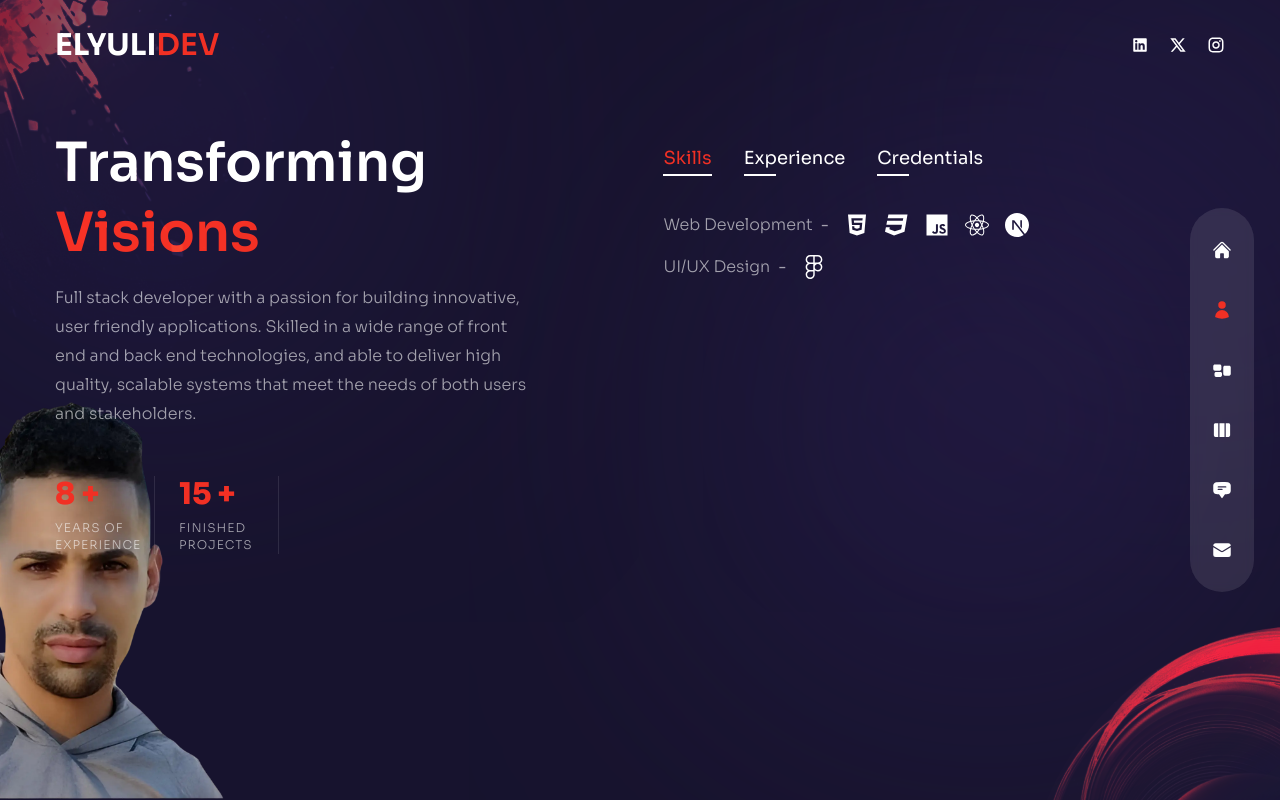
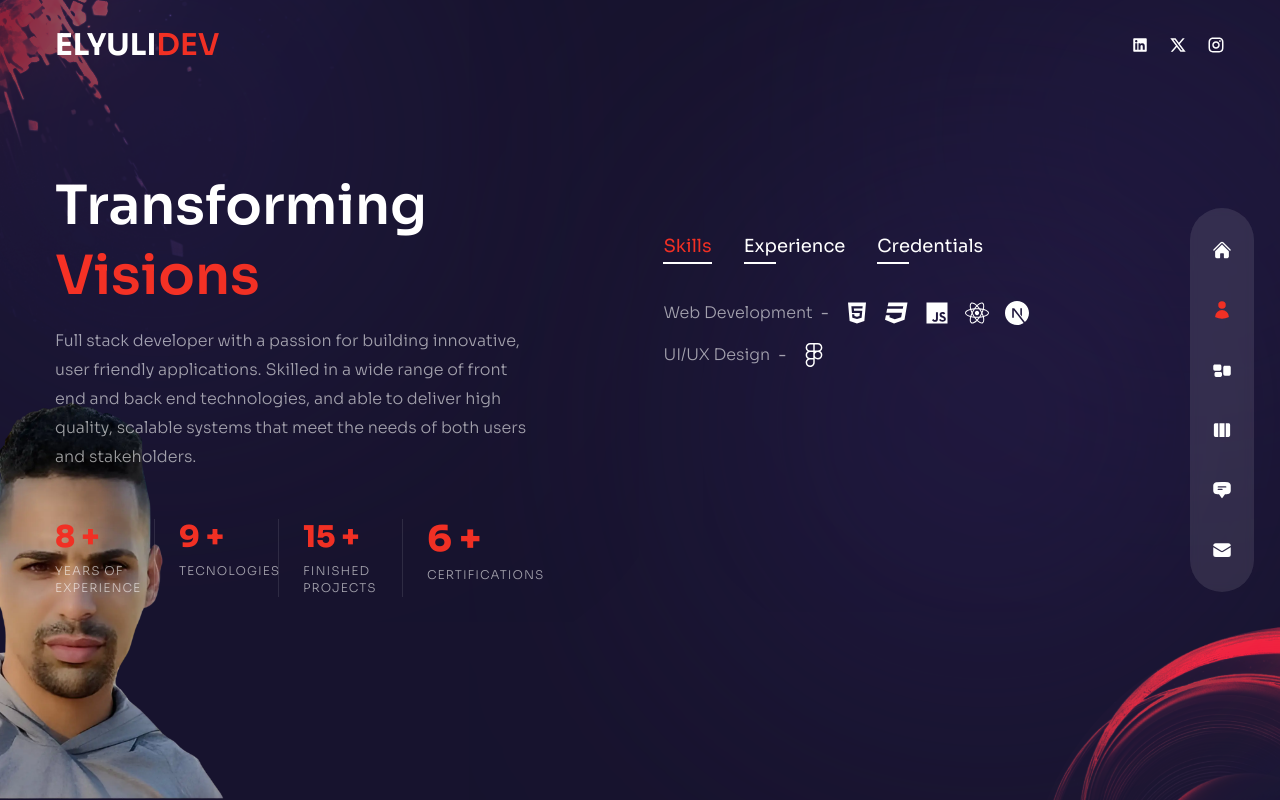
Before and after one commit to elyulidev/elyulidev-portfolio, a Next.js app: page /about in a window 1280 px wide. Built offline with nearby package versions, Linux system fonts and the light colour scheme.

Commit message:
Fix About page

```diff
--- a/src/app/about/page.jsx
+++ b/src/app/about/page.jsx
@@ -92,7 +92,7 @@ const About = () => {
 			>
 				<Avatar />
 			</motion.div>
-			<div className='container mx-auto h-full flex flex-col items-start xl:flex-row gap-x-6 '>
+			<div className='container mx-auto h-full flex flex-col items-center xl:flex-row gap-x-6 '>
 				{/* text */}
 				<div className='relative z-[1] flex-1 flex flex-col justify-center '>
 					<motion.h2
@@ -100,7 +100,7 @@ const About = () => {
 						initial='hidden'
 						animate='show'
 						exit='hidden'
-						className='h2'
+						className='text-[35px] leading-tight xl:text-[54px] md:leading-[1.3] mb-4 font-semibold'
 					>
 						Transforming <span className='text-accent'>Visions</span>
 					</motion.h2>
@@ -122,7 +122,7 @@ const About = () => {
 						initial='hidden'
 						animate='show'
 						exit='hidden'
-						className='hidden md:flex md:max-w-xl xl:max-w-none mx-auto xl:mx-0 mb-8'
+						className='hidden xl:flex xl:max-w-none mx-auto xl:mx-0 mb-8'
 					>
 						<div>
 							<div className='flex flex-1 xl:gap-x-6'>
@@ -136,14 +136,14 @@ const About = () => {
 									</p>
 								</div>
 								{/* clients */}
-								{/* <div className='relative flex-1 after:w-[1px] after:h-full after:bg-white/10 after:absolute after:top-0 after:right-0'>
-									<div className='text-2xl xl:text-4xl font-extrabold text-accent mb-2'>
-										<CountUp start={0} end={250} duration={5} /> +
+								<div className='relative flex-1 after:w-[1px] after:h-full after:bg-white/10 after:absolute after:top-0 after:right-0'>
+									<div className='text-2xl xl:text-3xl font-extrabold text-accent mb-2'>
+										<CountUp start={0} end={9} duration={5} /> +
 									</div>
 									<p className='text-xs uppercase tracking-[1px] leading-[1.4] max-w-[100px]'>
-										Satisfied clients
+										Tecnologies
 									</p>
-								</div> */}
+								</div>
 								{/* projects */}
 								<div className='relative flex-1 after:w-[1px] after:h-full after:bg-white/10 after:absolute after:top-0 after:right-0'>
 									<div className='text-2xl xl:text-3xl font-extrabold text-accent mb-2'>
@@ -154,14 +154,14 @@ const About = () => {
 									</p>
 								</div>
 								{/* awards */}
-								{/* <div className='relative flex-1'>
+								<div className='relative flex-1'>
 									<div className='text-2xl xl:text-4xl font-extrabold text-accent mb-2'>
-										<CountUp start={0} end={8} duration={5} /> +
+										<CountUp start={0} end={6} duration={5} /> +
 									</div>
 									<p className='text-xs uppercase tracking-[1px] leading-[1.4] max-w-[100px]'>
-										Winning awards
+										Certifications
 									</p>
-								</div> */}
+								</div>
 							</div>
 						</div>
 					</motion.div>
@@ -172,7 +172,7 @@ const About = () => {
 					initial='hidden'
 					animate='show'
 					exit='hidden'
-					className='w-full h-[480px] flex flex-col xl:max-w-[48%] xl:mt-4'
+					className='w-full h-[480px] flex flex-col xl:max-w-[48%] xl:mt-36'
 				>
 					<div className='flex mx-auto gap-x-4 mb-4 xl:gap-x-8 xl:mx-0'>
 						{aboutData.map((item, itemIndex) => (
```
